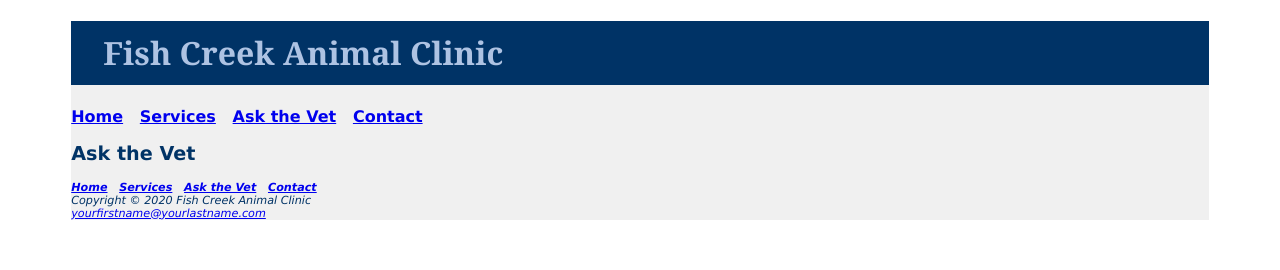
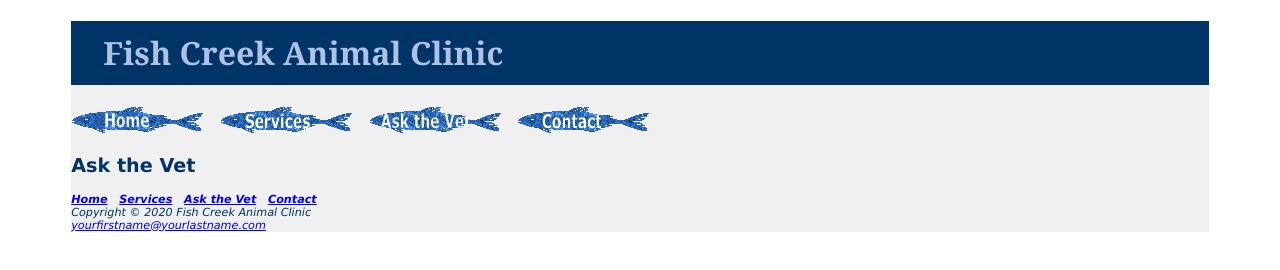
Before and after one commit to bbcsnj/fishcreekChap4_2021, a plain HTML site: page askvet.html in a window 1280 px wide. Drawn offline with Linux system fonts and the light colour scheme.

Commit message:
Update askvet.html

```diff
--- a/askvet.html
+++ b/askvet.html
@@ -11,10 +11,10 @@
 <h1>Fish Creek Animal Clinic</h1>
 </header>
 <nav>
-<a href="index.html">Home</a> &nbsp;
-<a href="services.html">Services</a> &nbsp;
-<a href="askvet.html">Ask the Vet</a> &nbsp;
-<a href="contact.html">Contact</a>
+<a href="index.html"><img src="home.gif" alt="Home" width="132" height="27"></a> &nbsp;
+<a href="services.html"><img src="services.gif" alt="Home" width="132" height="27"></a> &nbsp;
+<a href="askvet.html"><img src="askthevet.gif" alt="Home" width="132" height="27"></a> &nbsp;
+<a href="contact.html"><img src="contact.gif" alt="Home" width="132" height="27"></a>
 </nav>
 <main>
 <h2>Ask the Vet</h2>
```
